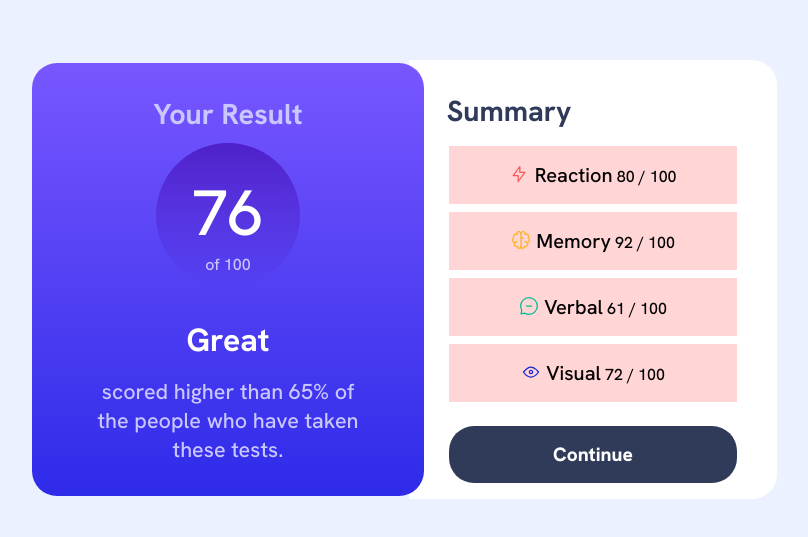
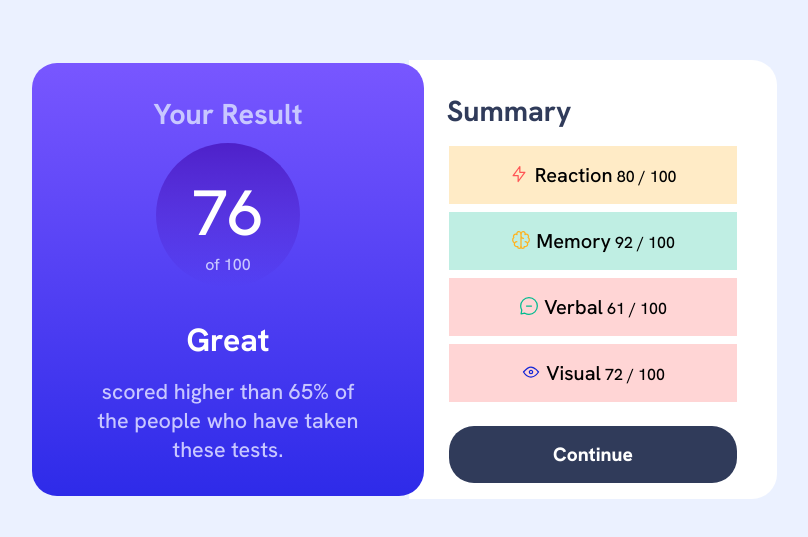
Before and after one commit to adhithyanmp/frontendmentor, a plain HTML site: page results-summary-component-main/index.html in a window 1280 px wide. Shown: the part 121-658 px from the top of the page, without its empty margins (228-1036 px from the left). Drawn offline with Linux system fonts and the light colour scheme.

Commit message:
Update style.css

```diff
--- a/results-summary-component-main/style.css
+++ b/results-summary-component-main/style.css
@@ -112,6 +112,17 @@ justify-content: space-between;
     font-size: 20px;
 
 }
+.card:nth-child(2){
+    background-color: var(--Orangey-yellow);
+}
+.card:nth-child(3){
+    background-color: var(--Green-teal);
+}
+.card:nth-child(3){
+    background-color: var(--Cobalt-blue:);
+}
+
+
 span img{
     width: 20px;
     position: relative;
```
